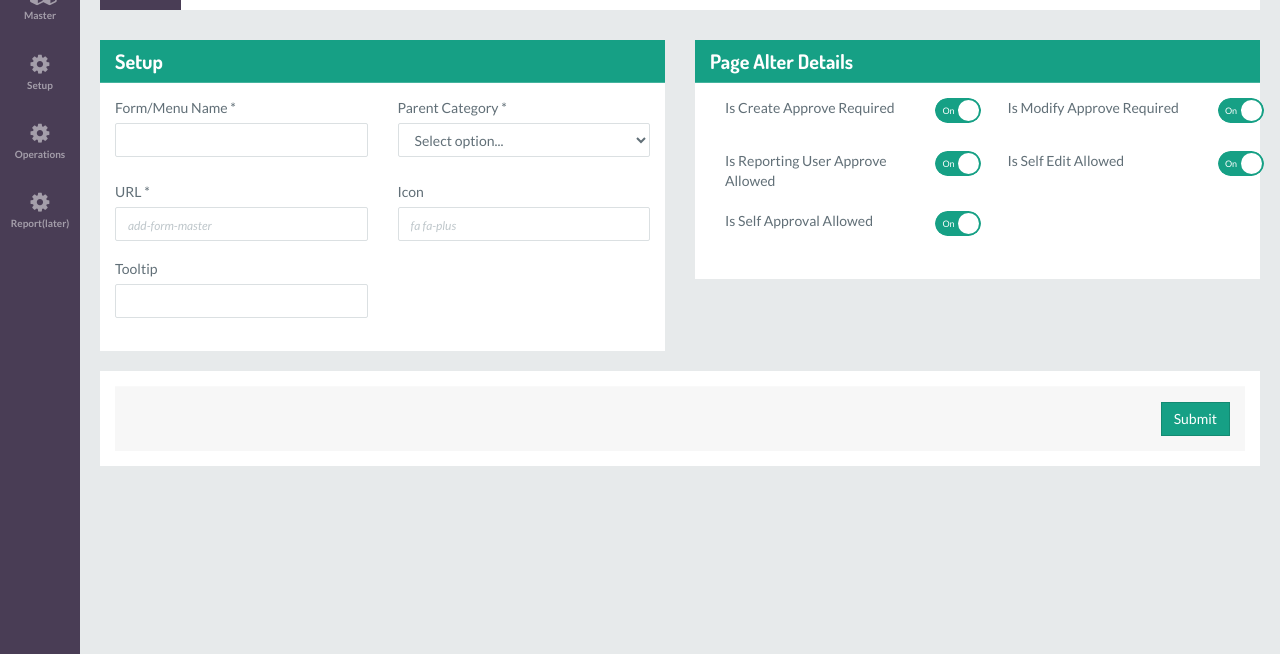
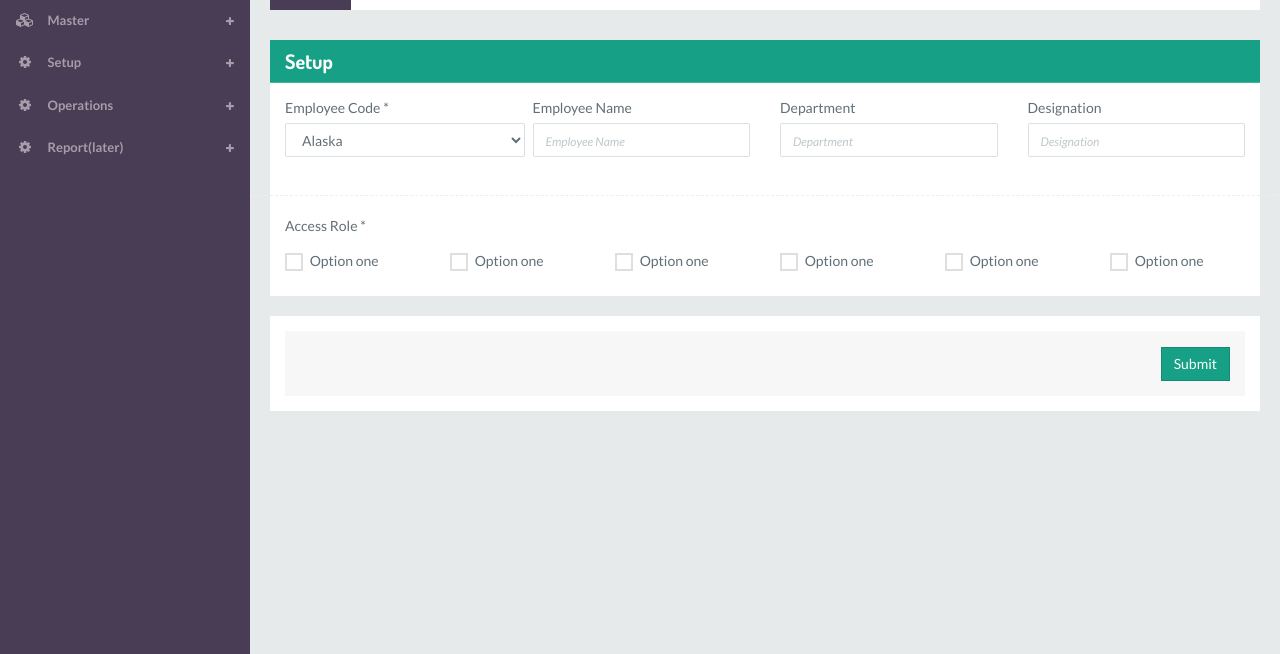
Before and after one commit to anjaneyavadivel/trulms, a CodeIgniter app: the page made by application/views/admin/employee_role/add_employee_role.php in a window 1280 px wide. Shown: the part 146-800 px from the top of the page. Run offline with CodeIgniter, Linux system fonts and the light colour scheme; data that the repository does not hold is empty; style sheets or scripts are compiled from the project's sources; some libraries are stand-ins or nearby versions.

Commit message:
update-11-2-16

```diff
--- a/application/views/admin/employee_role/add_employee_role.php
+++ b/application/views/admin/employee_role/add_employee_role.php
@@ -27,7 +27,7 @@
              <?= form_open_multipart(base_url() . 'add-employee-role',array('id'=>'form4','role'=>'form','data-parsley-validate'=>''));?>
             <!-- col -->
             <?php $this->load->view('admin/msg')?>
-          <div class="col-md-6">
+          <div class="col-md-12">
 
                 <section class="tile">
 
@@ -42,37 +42,82 @@
 
 
                         <div class="row">
-                            <div class="form-group col-md-6">
-                                <label for="menuCaption">Form/Menu Name <span class="required">*</span></label>
-                                <input type="text" name="menuCaption" id="menuCaption" class="form-control" required="" >
-                            </div>
-                            <div class="form-group col-md-6">
-                                <label for="parentID">Parent Category <span class="required">*</span></label>
-                                <select name="parentID" class="form-control mb-10" data-parsley-trigger="change" required="" >
-                                    <option value="">Select option...</option>
-                                    <option value="1">Master</option>
-                                    <option value="2">Setup</option>
-                                    <option value="3">Operations</option>
-                                    <option value="4">Report</option>
+                            <div class="form-group col-md-3">
+                                <label for="empID">Employee Code <span class="required">*</span></label>
+                                <select name="empID" tabindex="3" class="form-control chosen-select"  style="width: 240px;">
+                                        <option value="AK">Alaska</option>
+                                        <option value="HI">Hawaii</option>
+                                        <option value="CA">California</option>
+                                        <option value="NV">Nevada</option>
+                                        <option value="OR">Oregon</option>
+                                        <option value="WA">Washington</option>
+
                                 </select>
                             </div>
-                        </div>
-                        <div class="row">
-                            <div class="form-group col-md-6">
-                                <label for="url">URL <span class="required">*</span></label>
-                                <input type="text" name="url" id="url" class="form-control checkfield" data-tb="pages" data-col="url" required="" placeholder="add-form-master">
+                            <div class="form-group col-md-3">
+                                <label for="empName">Employee Name</label>
+                                <input type="text" name="empName" id="empName" class="form-control" placeholder="Employee Name">
+
+                            </div>
+                            <div class="form-group col-md-3">
+                                <label for="empDepartment">Department</label>
+                                <input type="text" name="empDepartment" id="empDepartment" class="form-control" placeholder="Department">
                                 <span id="checkfield_msg"></span>
                             </div>
-                            <div class="form-group col-md-6">
-                                <label for="icon">Icon</label>
-                                <input type="text" name="icon" id="icon" class="form-control" placeholder="fa fa-plus">
+                            <div class="form-group col-md-3">
+                                <label for="empDesignation">Designation </label>
+                                <input type="text" name="empDesignation" id="empDesignation" class="form-control" placeholder="Designation">
                             </div>
                         </div>
+
                         <div class="row">
-                            <div class="form-group col-md-6">
-                                <label for="tooltip">Tooltip</label>
-                                <input type="text" name="tooltip" id="tooltip" class="form-control" >
-                            </div>
+                            <hr class="line-dashed line-full"/>
+                            <div class="form-group">
+                                            <label class="col-sm-12 control-label">Access Role <span class="required">*</span></label>
+                                            <div class="col-sm-2">
+
+                                                <label class="checkbox checkbox-custom-alt">
+                                                    <input type="checkbox"><i></i> Option one
+                                                </label>
+
+                                            </div>
+                                            <div class="col-sm-2">
+
+                                                <label class="checkbox checkbox-custom-alt">
+                                                    <input type="checkbox"><i></i> Option one
+                                                </label>
+
+                                            </div>
+                                            <div class="col-sm-2">
+
+                                                <label class="checkbox checkbox-custom-alt">
+                                                    <input type="checkbox"><i></i> Option one
+                                                </label>
+
+                                            </div>
+                                            <div class="col-sm-2">
+
+                                                <label class="checkbox checkbox-custom-alt">
+                                                    <input type="checkbox"><i></i> Option one
+                                                </label>
+
+                                            </div>
+                                            <div class="col-sm-2">
+
+                                                <label class="checkbox checkbox-custom-alt">
+                                                    <input type="checkbox"><i></i> Option one
+                                                </label>
+
+                                            </div>
+                                            <div class="col-sm-2">
+
+                                                <label class="checkbox checkbox-custom-alt">
+                                                    <input type="checkbox"><i></i> Option one
+                                                </label>
+
+                                            </div>
+                                        </div>
+
                         </div>
 
                     </div>
@@ -82,88 +127,7 @@
                 <!-- /tile -->
 
             </div>
-            <div class="col-md-6">
-                <section class="tile">
 
-                    <!-- tile header -->
-                    <!-- /tile header -->
-                    <div class="tile-header bg-greensea dvd dvd-btm">
-                        <h1 class="custom-font"><strong>Page Alter Details</strong> </h1>
-
-                    </div>
-                    <!-- tile body -->
-                    <div class="tile-body">
-                        <div class="row">
-                            <div class="form-group col-md-6">
-                                <label class="col-sm-10 control-label">Is Create Approve Required</label>
-                                <div class="col-sm-1">
-                                    <div class="onoffswitch labeled  greensea inline-block">
-                                        <input type="checkbox" name="iscreateApproveRequired" class="onoffswitch-checkbox" id="iscreateApproveRequired" checked="" value="1">
-                                        <label class="onoffswitch-label" for="iscreateApproveRequired"> <span class="onoffswitch-inner"></span> <span class="onoffswitch-switch"></span> </label>
-                                    </div>
-                                </div>
-                            </div>
-                            <div class="form-group col-md-6">
-                                <label class="col-sm-10 control-label">Is Modify Approve Required</label>
-                                <div class="col-sm-1">
-                                    <div class="onoffswitch labeled  greensea inline-block">
-                                        <input type="checkbox" name="ismodifyApproveRequired" class="onoffswitch-checkbox" id="ismodifyApproveRequired" checked="" value="1">
-                                        <label class="onoffswitch-label" for="ismodifyApproveRequired"> <span class="onoffswitch-inner"></span> <span class="onoffswitch-switch"></span> </label>
-                                    </div>
-                                </div>
-                            </div>
-                        </div>
-                        <div class="row">
-                            <div class="form-group col-md-6">
-                                <label class="col-sm-10 control-label">Is Reporting User Approve Allowed</label>
-                                <div class="col-sm-2">
-                                    <div class="onoffswitch labeled  greensea inline-block">
-                                        <input type="checkbox" name="isReportingUserApproveAllowed" class="onoffswitch-checkbox" id="isReportingUserApproveAllowed" checked="" value="1">
-                                        <label class="onoffswitch-label" for="isReportingUserApproveAllowed"> <span class="onoffswitch-inner"></span> <span class="onoffswitch-switch"></span> </label>
-                                    </div>
-                                </div>
-                            </div>
-                            <div class="form-group col-md-6">
-                                <label class="col-sm-10 control-label">Is Self Edit Allowed</label>
-                                <div class="col-sm-2">
-                                    <div class="onoffswitch labeled greensea inline-block">
-                                        <input type="checkbox" name="isSelfEditAllowed" class="onoffswitch-checkbox" id="isSelfEditAllowed" checked="checked" value="1">
-                                        <label class="onoffswitch-label" for="isSelfEditAllowed"> <span class="onoffswitch-inner"></span> <span class="onoffswitch-switch"></span> </label>
-                                    </div>
-                                </div>
-                            </div>
-                        </div>
-                        <div class="row">
-                            <div class="form-group col-md-6">
-                                <label class="col-sm-10 control-label">Is Self Approval Allowed</label>
-                                <div class="col-sm-2">
-                                    <div class="onoffswitch labeled greensea inline-block">
-                                        <input type="checkbox" name="isSelfApprovalAllowed" class="onoffswitch-checkbox" id="isSelfApprovalAllowed" checked="" value="1">
-                                        <label class="onoffswitch-label" for="isSelfApprovalAllowed"> <span class="onoffswitch-inner"></span> <span class="onoffswitch-switch"></span> </label>
-                                    </div>
-                                </div>
-                            </div>
-<!--                            <div class="form-group col-md-6">
-                                <label class="col-sm-10 control-label">Default Approver RoleID</label>
-                                <div class="col-sm-2">
-                                    <div class="onoffswitch labeled  greensea inline-block">
-                                        <input type="checkbox" name="defaultApproverRoleID" class="onoffswitch-checkbox" id="defaultApproverRoleID" checked="" value="1">
-                                        <label class="onoffswitch-label" for="defaultApproverRoleID"> <span class="onoffswitch-inner"></span> <span class="onoffswitch-switch"></span> </label>
-                                    </div>
-                                </div>
-                            </div>-->
-                        </div>
-                    </div>
-                    <!-- /tile body -->
-
-                </section>
-                <!-- /tile -->
-
-                <!-- tile -->
-
-                <!-- /tile -->
-
-            </div>
             <div class="col-md-12">
 
                 <!-- tile -->
--- a/application/views/admin/footer.php
+++ b/application/views/admin/footer.php
@@ -272,8 +272,8 @@
                     "ajax": '<?php echo base_url()?>form-master-json',
                     "columns": [
                         { "data": "pageID" },
+                        { "data": "parentID" },
                         { "data": "menuCaption" },
-                        { "data": "parentID" },
                         { "data": "url" },
                         { "data": "active" },
 			{ "data": "Action" }
@@ -426,6 +426,7 @@
         </script>
         <?php }?>
 
+
       <?php }else{?>
         <!-- ============================================
         ============== Vendor JavaScripts ===============
@@ -460,12 +461,22 @@
         <!-- ===============================================
         ============== Page Specific Scripts ===============
         ================================================ -->
+        <?php if($segment1=='add-employee-role'){
+			?>
+        <script src="<?= base_url()?>assets/js/vendor/chosen/chosen.jquery.min.js"></script>
+         <script>
+            $(window).load(function(){
+
+
+            });
+        </script>
+        <?php }?>
         <script>
-            $(window).load(function(){
-                $('#form4Submit').on('click', function(){
-               //     $('#form4').submit();
-                });
-            });
+//            $(window).load(function(){
+//                $('#form4Submit').on('click', function(){
+//               //     $('#form4').submit();
+//                });
+//            });
         </script>
         <!--/ Page Specific Scripts -->
 		<?php }?>
--- a/application/views/admin/header.php
+++ b/application/views/admin/header.php
@@ -8,7 +8,7 @@
 
         <meta charset="utf-8">
         <meta http-equiv="X-UA-Compatible" content="IE=edge,chrome=1">
-        <title>TruLMS - <?=$pageTitle?></title>
+        <title>TruLMS - <?= $pageTitle ?></title>
         <link rel="icon" type="image/ico" href="<?= base_url(); ?>assets/images/favicon.ico" />
         <meta name="description" content="">
         <meta name="viewport" content="width=device-width, initial-scale=1">
@@ -21,25 +21,27 @@
         <link rel="stylesheet" href="<?= base_url(); ?>assets/css/vendor/animate.css">
         <link rel="stylesheet" href="<?= base_url(); ?>assets/css/vendor/font-awesome.min.css">
         <link rel="stylesheet" href="<?= base_url(); ?>assets/js/vendor/animsition/css/animsition.min.css">
-		 <?php $segment1	=	$this->uri->segment(1);
-        if(isset($table))
-		{
+        <?php
+        $segment1 = $this->uri->segment(1);
+        if (isset($table)) {
             ?>
-        <link rel="stylesheet" href="<?= base_url()?>assets/js/vendor/animsition/css/animsition.min.css">
-        <link rel="stylesheet" href="<?= base_url()?>assets/js/vendor/datatables/css/jquery.dataTables.min.css">
-        <link rel="stylesheet" href="<?= base_url()?>assets/js/vendor/datatables/datatables.bootstrap.min.css">
-        <link rel="stylesheet" href="<?= base_url()?>assets/js/vendor/datatables/extensions/ColReorder/css/dataTables.colReorder.min.css">
-        <link rel="stylesheet" href="<?= base_url()?>assets/js/vendor/datatables/extensions/Responsive/css/dataTables.responsive.css">
-        <link rel="stylesheet" href="<?= base_url()?>assets/js/vendor/datatables/extensions/ColVis/css/dataTables.colVis.min.css">
-        <link rel="stylesheet" href="<?= base_url()?>assets/js/vendor/datatables/extensions/TableTools/css/dataTables.tableTools.min.css">
-        <?php
-		}?>
- <link rel="stylesheet" href="<?= base_url()?>assets/js/vendor/datetimepicker/css/bootstrap-datetimepicker.min.css">
+            <link rel="stylesheet" href="<?= base_url() ?>assets/js/vendor/animsition/css/animsition.min.css">
+            <link rel="stylesheet" href="<?= base_url() ?>assets/js/vendor/datatables/css/jquery.dataTables.min.css">
+            <link rel="stylesheet" href="<?= base_url() ?>assets/js/vendor/datatables/datatables.bootstrap.min.css">
+            <link rel="stylesheet" href="<?= base_url() ?>assets/js/vendor/datatables/extensions/ColReorder/css/dataTables.colReorder.min.css">
+            <link rel="stylesheet" href="<?= base_url() ?>assets/js/vendor/datatables/extensions/Responsive/css/dataTables.responsive.css">
+            <link rel="stylesheet" href="<?= base_url() ?>assets/js/vendor/datatables/extensions/ColVis/css/dataTables.colVis.min.css">
+            <link rel="stylesheet" href="<?= base_url() ?>assets/js/vendor/datatables/extensions/TableTools/css/dataTables.tableTools.min.css">
+            <?php }
+        ?>
+        <link rel="stylesheet" href="<?= base_url() ?>assets/js/vendor/datetimepicker/css/bootstrap-datetimepicker.min.css">
 
         <!-- project main css files -->
         <link rel="stylesheet" href="<?= base_url(); ?>assets/css/main.css">
         <!--/ stylesheets -->
-
+        <?php if ($segment1 == 'add-employee-role') { ?>
+            <link rel="stylesheet" href="<?= base_url()?>assets/js/vendor/chosen/chosen.css">
+        <?php } ?>
 
 
         <!-- ==========================================
```
Lines whose indentation alone changed are shown as unchanged.
